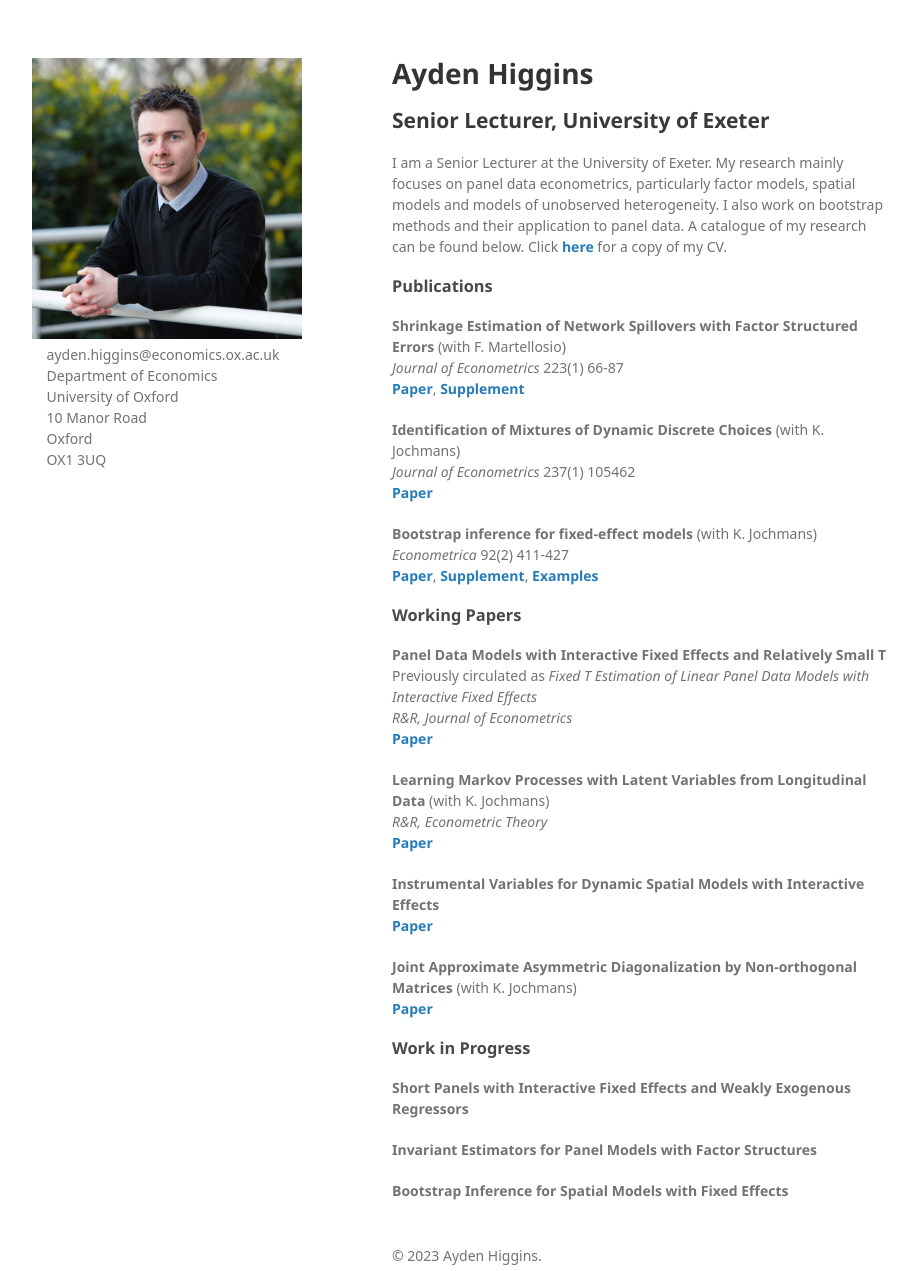
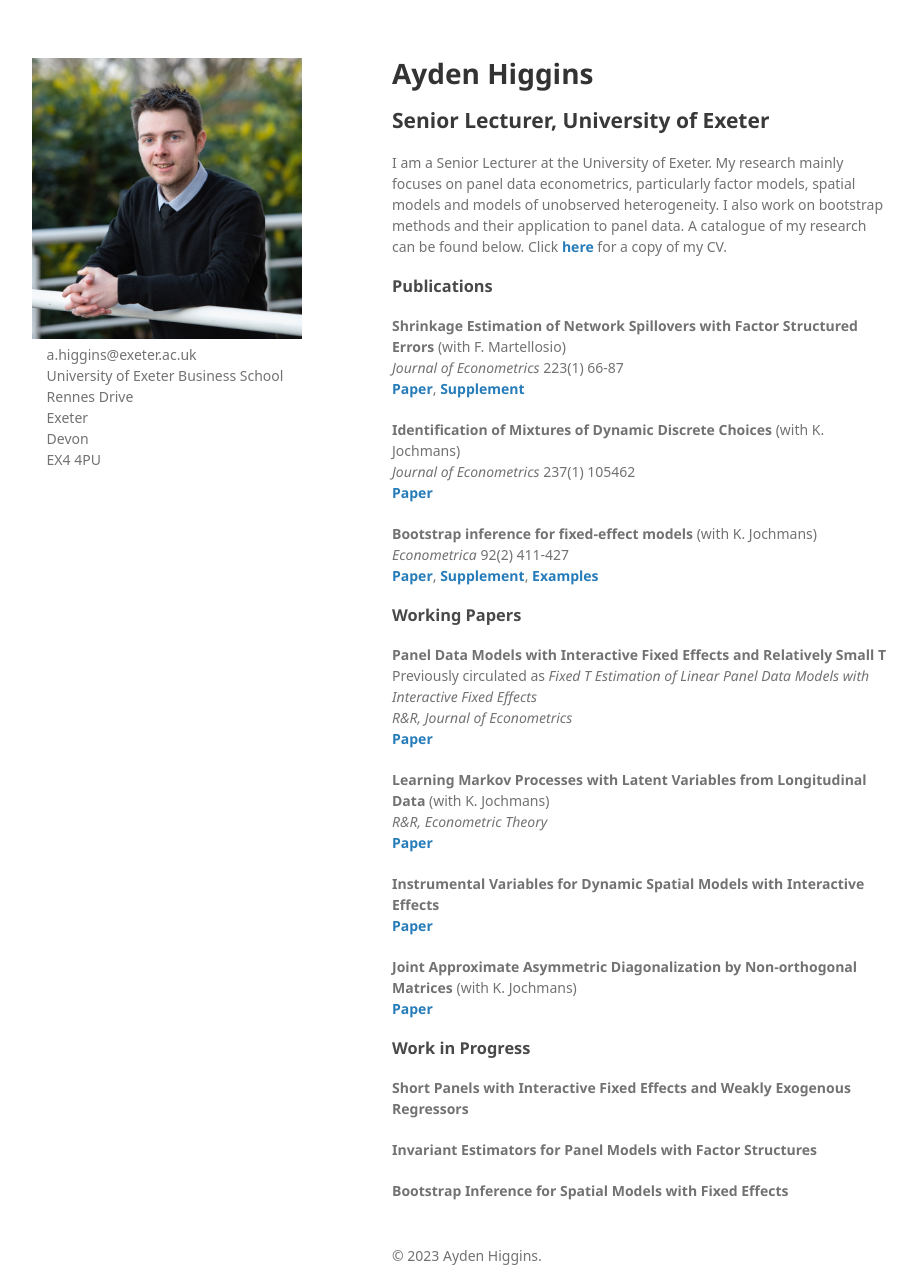
Before and after one commit to Tokkita/Tokkita.github.io, a Jekyll site: the page built from index.md, in a window 1280 px wide and 1271 px high. Shown: the whole window, without its empty margins (178-1095 px from the left). Built offline with Jekyll 4.4.1, drawn with Linux system fonts in a browser that asks for light colours; nearby versions of some CDN libraries; some web fonts are replaced; our own code applies the rules of GitHub Pages for plain Markdown files.

Commit message:
Update default.html

```diff
--- a/_layouts/default.html
+++ b/_layouts/default.html
@@ -32,9 +32,8 @@
         <meta name="viewport" content="width=device-width, initial-scale=1">
         <script src="https://kit.fontawesome.com/a076d05399.js"></script>
 
-        <p> &nbsp &nbsp ayden.higgins@economics.ox.ac.uk <br> &nbsp &nbsp Department of Economics <br> &nbsp &nbsp University of Oxford <br> &nbsp &nbsp 10 Manor Road <br> &nbsp &nbsp Oxford <br> &nbsp &nbsp OX1 3UQ </p>
-
-
+        <p> &nbsp &nbsp a.higgins@exeter.ac.uk <br> &nbsp &nbsp University of Exeter Business School <br> &nbsp &nbsp Rennes Drive <br> &nbsp &nbsp Exeter <br> &nbsp &nbsp Devon <br> &nbsp &nbsp
+EX4 4PU </p>
 
 
       </header>
```
